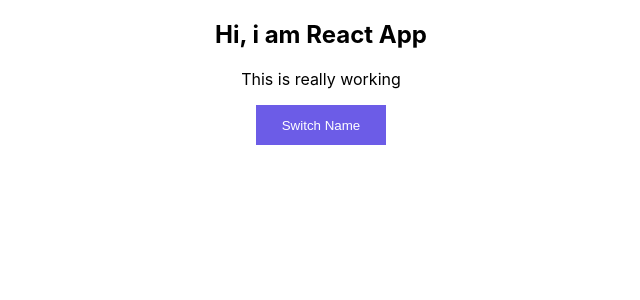
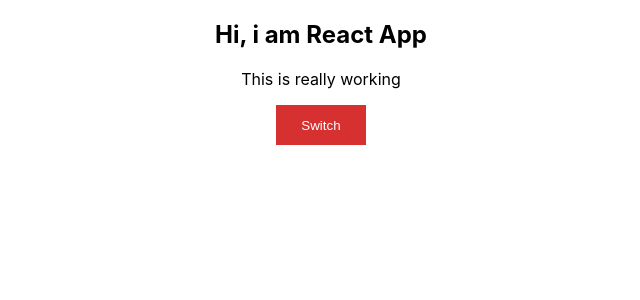
Before and after one commit to gauravnagar192/ReactExample, a React (Create React App) app: page / in a window 1280 px wide. Shown: the top 300 px of the page, without its empty margins (319-959 px from the left). Built offline with nearby package versions, Linux system fonts and the light colour scheme.

Commit message:
Added & Used styled-Components

```diff
--- a/package.json
+++ b/package.json
@@ -7,6 +7,7 @@
     "react": "^16.5.2",
     "react-dom": "^16.5.2",
     "react-scripts": "1.1.5",
+    "styled-components": "^5.2.0",
     "web-vitals": "^0.2.4"
   },
   "scripts": {
--- a/src/App.js
+++ b/src/App.js
@@ -1,10 +1,9 @@
 import React, { useState } from 'react';
 import Person from './Person/Person';
 import './index.css';
-import Radium from 'radium';
-import { StyleRoot } from 'radium';
+import styled from 'styled-components';
 
-function App() {
+function App(props) {
   let person;
   const [personState, setPersonstate] = useState({
     persons: [
@@ -16,17 +15,22 @@ function App() {
 
   const [toggle, setToggle] = useState(false);
 
-  const style = {
-    padding: '1vw 2vw',
-    outline: 'none',
-    border: 'none',
-    color: '#FFFFFF',
-    backgroundColor: '#6c5ce7',
-    ':hover': {
-      backgroundColor: '#0984e3',
-      padding: '1.1vw 2.2vw'
-    }
-  };
+  const StyledButton = styled.button`
+      padding: 1vw 2vw;
+      outline: none;
+      border: none;
+      color: #FFFFFF;
+      background-color:  ${props => props.alt ? '#6c5ce7' : '#d63031' };
+
+      &:hover {
+        background-color: #0984e3;
+      }
+
+      @media screen and (max-width: 425px) {
+        background-color: #0984e3;
+        padding: 1.1vh 2.2vh;
+      }
+  `
 
   const classes = [];
 
@@ -84,15 +88,13 @@ function App() {
   }
 
   return (
-    <StyleRoot>
     <div className="App">
       <h2>Hi, i am React App</h2>
       <p className={classes.join(' ')}>This is really working</p>
-      <button style={style} onClick={showPerson}>Switch Name</button>
+      <StyledButton alt={toggle} onClick={showPerson}>Switch</StyledButton>
       {person}
     </div>
-    </StyleRoot>
   );
 }
 
-export default Radium(App);
+export default App;
--- a/src/Person/Person.js
+++ b/src/Person/Person.js
@@ -1,14 +1,9 @@
 import React from 'react';
-import Radium from 'radium';
+
 
 function Person(props) {
-  const style = {
-    '@media screen and (max-width: 425px)':{
-      width: '40vw'
-    }
-  }
   return (
-    <div className="person" style={style}>
+    <div className="person">
       <div>
         <p onClick={props.click}>
           I'm {props.name} and I am {props.age} years old
@@ -19,4 +14,4 @@ function Person(props) {
   );
 }
 
-export default Radium(Person);
+export default Person;
--- a/src/index.css
+++ b/src/index.css
@@ -15,7 +15,7 @@ code {
 .person {
   margin-top: 5vh;
   box-shadow: 10px 10px 10px -4px #000000;
-  margin: 5vh 20vh;
+  margin: 5vh;
   display: flex;
   justify-content: center;
   padding: 5vw;
```
Also changed, not shown: 1 other file (tests, documents, lock files or other folders).
